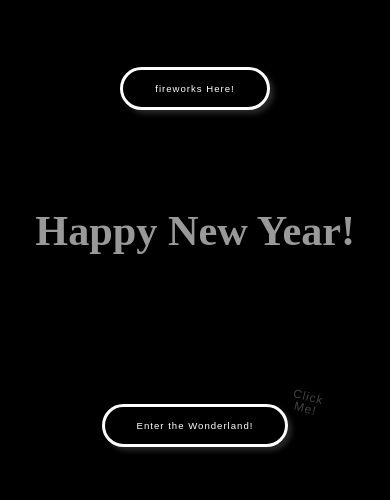
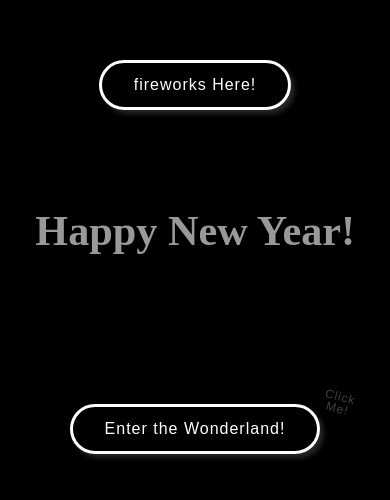
Before and after one commit to Rohail30/Happy-New-Year-, a plain HTML site: page Project Happy New Year!/index.html in a window 390 px wide. Shown: the part 165-665 px from the top of the page. Drawn offline with Linux system fonts and the light colour scheme.

Commit message:
CSS updated

```diff
--- a/Project Happy New Year!/style.css
+++ b/Project Happy New Year!/style.css
@@ -361,7 +361,7 @@ button {
     border: 3px solid #fff;
     border-radius: 50px;
     padding: 0.8rem 2rem;
-    font: 0.6rem "Margarine", sans-serif;
+    font: 1rem "Margarine", sans-serif;
     outline: none;
     cursor: pointer;
     position: relative;
```
